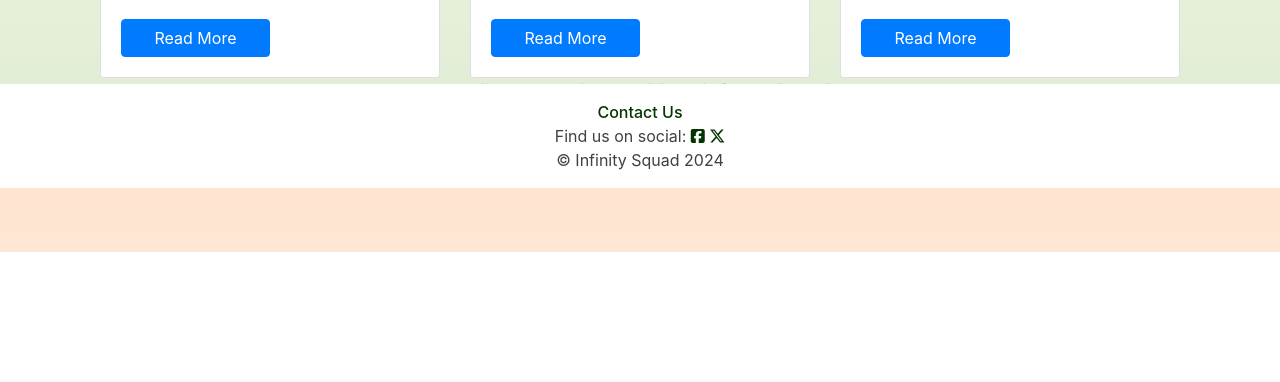
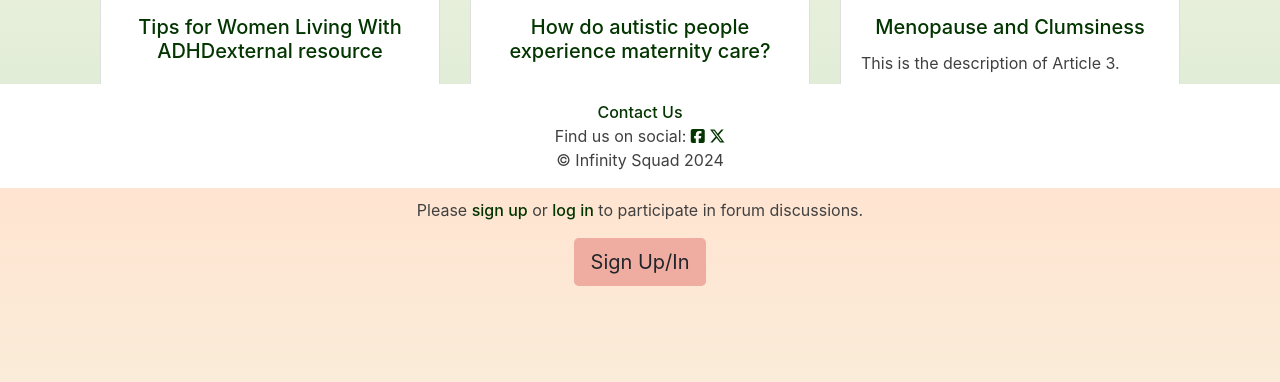
Before and after one commit to violaberg/infinity-health-hub, a Django app: page / in a window 1280 px wide. Shown: the part 612-994 px from the top of the page. Before the commit the page ends 864 px from the top, so only its background shows below. Run offline with Django 4.2, Linux system fonts and the light colour scheme; some libraries are stand-ins or nearby versions.

Commit message:
Add styling to home page, update links

```diff
--- a/home/templates/index.html
+++ b/home/templates/index.html
@@ -11,11 +11,7 @@
     <div class="row">
         <div class="col-12">
             <h1 class="text-center pt-3">Welcome to Infinity Health Hub!</h1>
-            <p class="text-left">Welcome to Infinity Health Hub! We are a health and wellness community dedicated to
-                providing resources and support to individuals seeking to improve their health and well-being. Our
-                mission
-                is to empower individuals to take control of their health and make positive lifestyle changes that will
-                lead to a healthier, happier life.</p>
+            <p class="text-left">Welcome to Infinity Health Hub, the premier online forum dedicated to providing tailored support for neurodivergent women at every stage of life. With a focus on how neurodiversity and life-stage interact in health considerations, Infinity Health Hub offers a safe and inclusive space where members can connect, share experiences, and access targeted health support. From sexual and mental health guidance in young adulthood to tailored reproductive health resources and holistic care guides during pregnancy, postnatal periods, and menopause, Infinity Health Hub is committed to empowering neurodivergent women to thrive across all life stages. Join our community and discover the support you need to navigate your well-being effectively and authentically.</p>
 
         </div>
     </div>
@@ -30,21 +26,21 @@
                     <img src="https://www.verywellmind.com/thmb/F1s6KG5LqpGMKQwJ5FbFLcZhmPE=/750x0/filters:no_upscale():max_bytes(150000):strip_icc():format(webp)/Stocksy_txpcb31bffevh5100_Medium_869347-579f6e813df78c3276782d6b.jpg"
                         class="article-img" alt="Image 1">
                     <div class="card-body d-flex flex-column">
-                        <h5 class="card-title">Tips for Women Living With ADHD<span class="text-sm">external
+                        <h5 class="text-center card-title">Tips for Women Living With ADHD<span class="text-sm">external
                                 resource</span></h5>
 
                         <a href="https://www.verywellmind.com/tips-for-women-with-adhd-4062682" target="_blank"
-                            class="btn btn-primary w-50 mt-auto">Read More</a>
+                            class="custom-btn btn btn-primary w-50 mx-auto mt-auto">Read More</a>
                     </div>
                 </div>
                 <div class="card h-100">
                     <img src="https://wellcome.org/_next/image?url=https%3A%2F%2Fcms.wellcome.org%2Fsites%2Fdefault%2Ffiles%2Fstyles%2Fimage_full%2Fpublic%2F2023-09%2FGettyImages-1434550332.jpg%3Fitok%3D5L2dXfnp&w=1200&q=75"
                         class="article-img" alt="Image 2">
                     <div class="card-body d-flex flex-column">
-                        <h5 class="card-title">How do autistic people experience maternity care?</h5>
+                        <h5 class="text-center card-title">How do autistic people experience maternity care?</h5>
 
                         <a href="https://wellcome.org/news/how-do-autistic-people-experience-maternity-care"
-                            target="_blank" class="btn btn-primary w-50 mt-auto">Read More</a>
+                            target="_blank" class="custom-btn btn btn-primary w-50 mx-auto mt-auto">Read More</a>
                     </div>
                 </div>
                 <div class="card">
@@ -52,10 +48,10 @@
                         class="article-img" alt="Image 3">
                     <!-- <div class="article-img"></div> -->
                     <div class="card-body d-flex flex-column">
-                        <h5 class="card-title">Menopause and Clumsiness</h5>
+                        <h5 class="text-center card-title">Menopause and Clumsiness</h5>
                         <p class="card-text">This is the description of Article 3.</p>
                         <a href="https://bywinona.com/journal/menopause-and-clumsiness" target="_blank"
-                            class="btn btn-primary w-50 mt-auto">Read More</a>
+                            class="custom-btn btn btn-primary w-50 mx-auto mt-auto">Read More</a>
                     </div>
                 </div>
             </div>
@@ -66,8 +62,8 @@
     <!-- Forum container code here -->
     {% else %}
     <div class="text-center">
-        <p>Please sign up or log in to participate in forum discussions.</p>
-        <a href="/accounts/signup/" class="btn btn-primary">Sign Up/In</a>
+        <p class="pt-5">Please <a href="{% url 'account_signup' %}" class="link">sign up</a> or <a href="{% url 'account_login' %}" class="link">log in</a> to participate in forum discussions.</p>
+        <a href="{% url 'account_signup' %}" class="home-signup-btn btn-lg btn">Sign Up/In</a>
 
     </div>
     {% endif %}
--- a/static/css/style.css
+++ b/static/css/style.css
@@ -107,6 +107,15 @@ label {
     color: var(--pink);
 }
 
+.home-signup-btn {
+    background: var(--darkpink);
+}
+
+.home-signup-btn:hover {
+    background: var(--yellow);
+    border-color: var(--darkgreen);
+}
+
 @media (min-width: 992px) {
     .navbar {
         top: 0;
```
